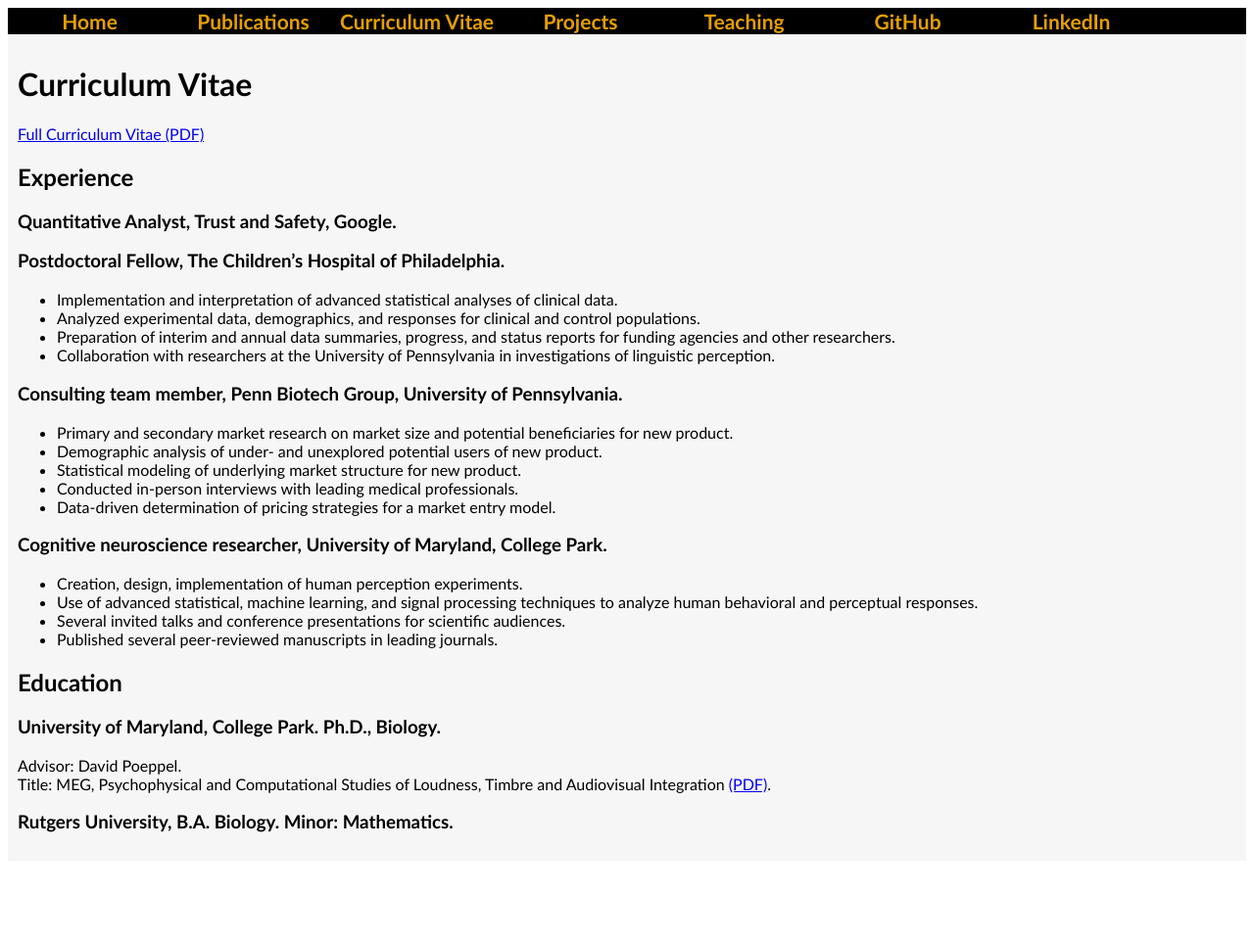
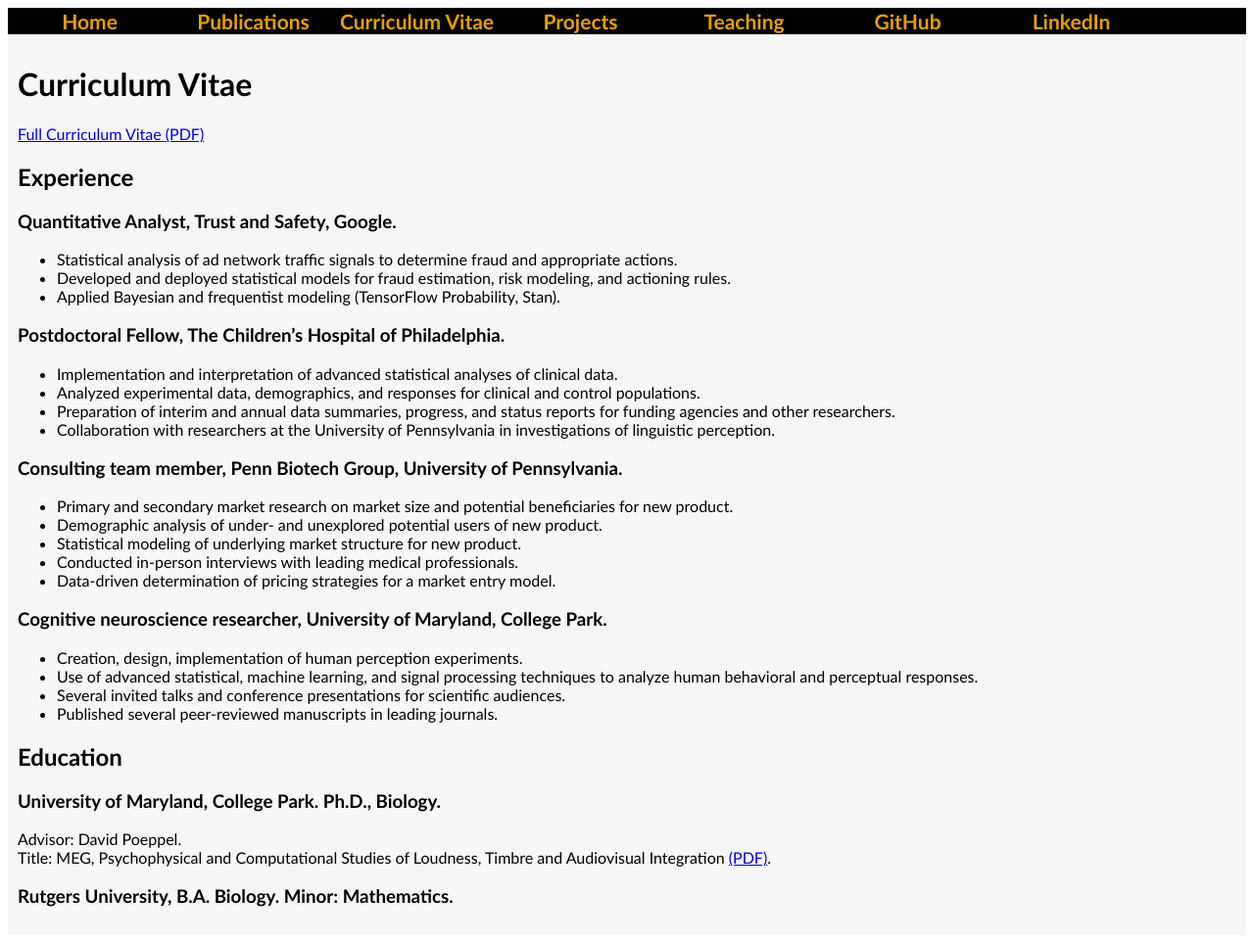
Before and after one commit to julian3rd/julian3rd.github.io, a Jekyll site: the page built from curriculum-vitae.md, in a window 1280 px wide. Shown: the whole page at 98% size. Built offline with Jekyll 4.4.1, drawn with Linux system fonts in a browser that asks for light colours; Markdown is read by kramdown in place of the engine named in the settings; before the commit the page ends 900 px from its top, so only the background shows below that.

Commit message:
updated CV

```diff
--- a/curriculum-vitae.md
+++ b/curriculum-vitae.md
@@ -9,6 +9,9 @@ title: "Curriculum  Vitae"
 ## Experience
 
 ### Quantitative Analyst, Trust and Safety, Google.
+- Statistical analysis of ad network traffic signals to determine fraud and appropriate actions.
+- Developed and deployed statistical models for fraud estimation, risk modeling, and actioning rules.
+- Applied Bayesian and frequentist modeling (TensorFlow Probability, Stan).
 
 ### Postdoctoral Fellow, The Children’s Hospital of Philadelphia.
 - Implementation and interpretation of advanced statistical analyses of clinical data.
```
